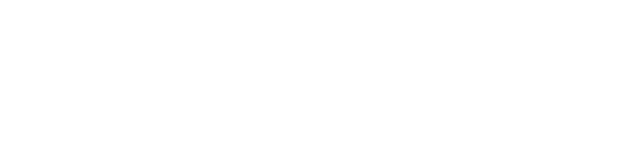
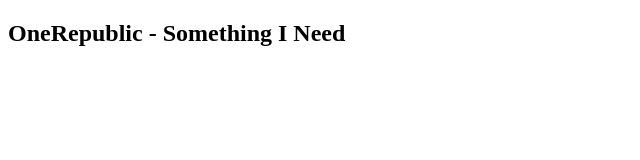
Before and after one commit to pawel-urban/learning-git-2, a plain HTML site: page index.html in a window 1280 px wide. Shown: the whole page, without its empty margins (0-640 px from the left). Drawn offline with Linux system fonts and the light colour scheme; files that its build step writes are made by us from their sources.

Commit message:
Add html for page header

```diff
--- a/index.html
+++ b/index.html
@@ -6,6 +6,10 @@
       <link rel="stylesheet" href="style.css">
   </head>
   <body>
-
+    <header class="splash">
+      <div class="splash-inner">
+        <h2 class="page-title">OneRepublic - Something I Need</h2>
+      </div>
+    </header>
   </body>
 </html>
```
